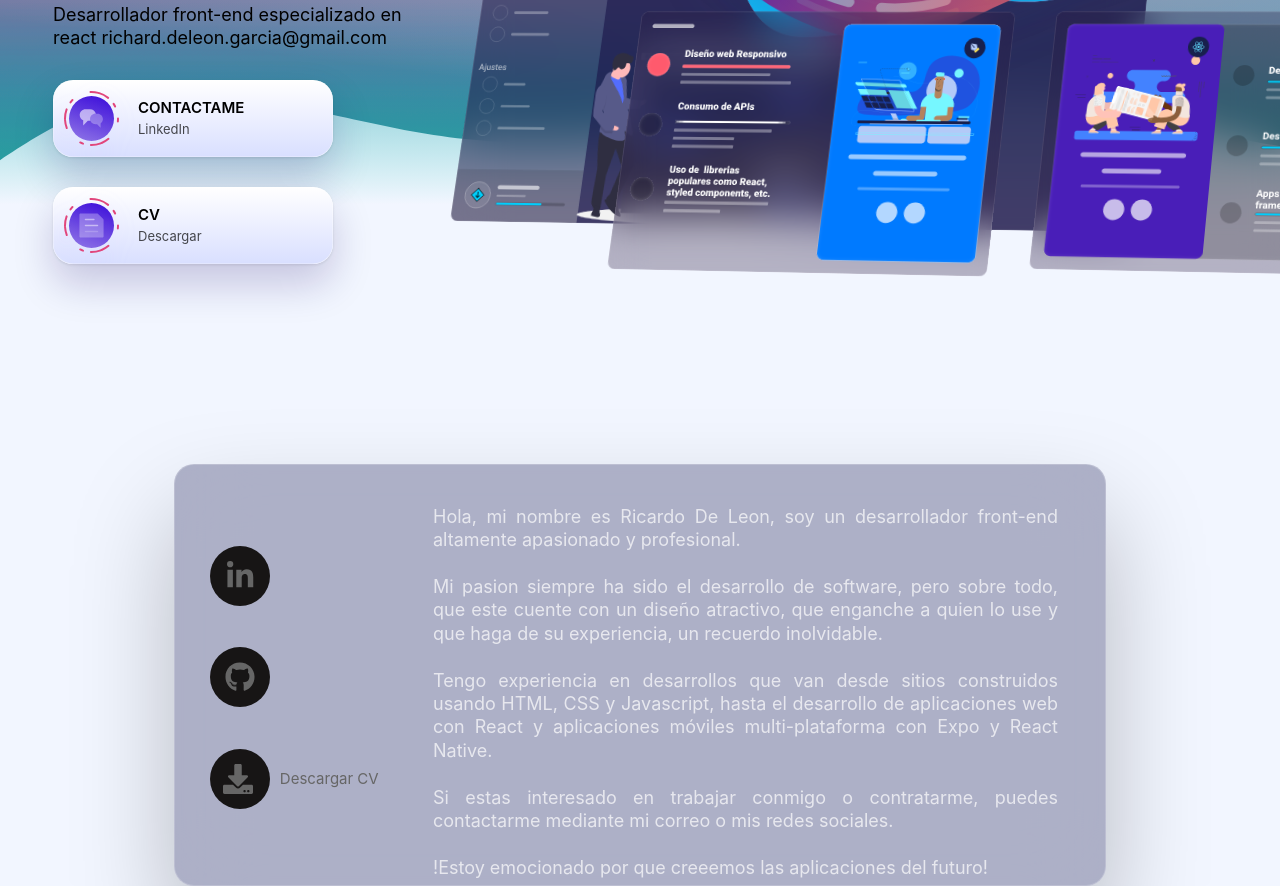
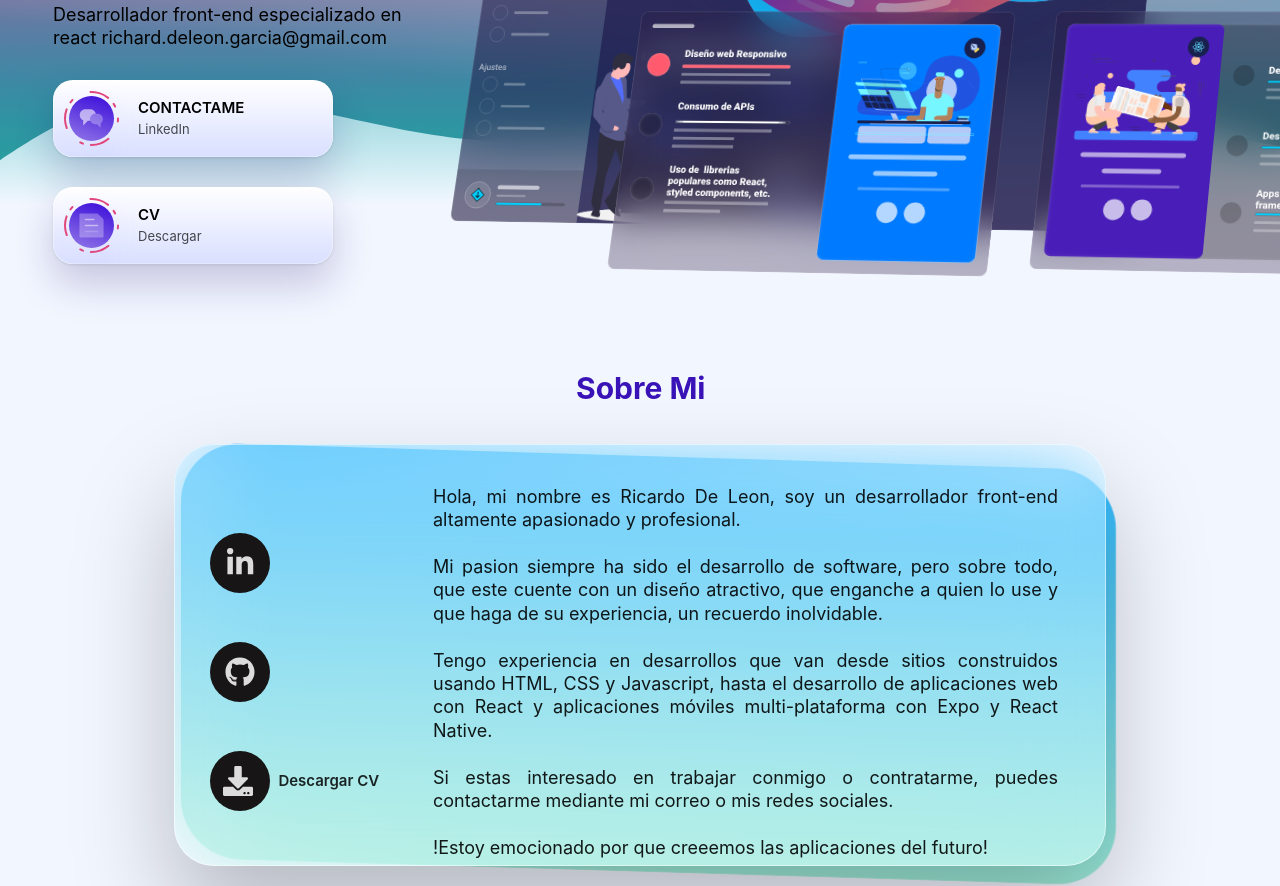
Before and after one commit to richidoes/Portfolio, a Gatsby site: page / in a window 1280 px wide. Shown: the part 467-1353 px from the top of the page. Built offline with nearby package versions, Linux system fonts and the light colour scheme; Gatsby itself is replaced by a stand-in of ours.

Commit message:
terminada seccion about

```diff
--- a/src/components/buttons/SocialButtons.tsx
+++ b/src/components/buttons/SocialButtonsAbout.tsx
@@ -4,23 +4,29 @@ import { FontAwesomeIcon } from "@fortawesome/react-fontawesome";
 import { faLinkedinIn, faGithub } from "@fortawesome/free-brands-svg-icons";
 import { faDownload } from "@fortawesome/free-solid-svg-icons";
 
-import { SmallText } from "../styles/TextStyles";
-
 const SocialButtons: React.FC = () => {
   return (
     <Wrapper>
+      <a href="/">
         <li className="linkedinIcon">
           <FontAwesomeIcon icon={faLinkedinIn} />{" "}
         </li>
+      </a>
+
+      <a href="/">
         <li className="githubIcon">
           <FontAwesomeIcon icon={faGithub} />{" "}
         </li>
+      </a>
+
+      <a href="/">
         <li className="downloadIcon">
           <DownloadWrap>
             <FontAwesomeIcon icon={faDownload} />
             <Text>Descargar CV</Text>
           </DownloadWrap>
         </li>
+      </a>
     </Wrapper>
   );
 };
@@ -33,7 +39,7 @@ const Wrapper = styled.ul`
   justify-content: space-evenly;
   text-align: center;
 
-  li {
+  a {
     position: relative;
     display: block;
     color: #666;
@@ -48,12 +54,11 @@ const Wrapper = styled.ul`
     transition: 0.5s;
   }
 
-  li:before {
+  a :before {
     position: absolute;
     content: "";
     top: 0;
     left: 0;
-    /* background: #d35400; */
     height: 100%;
     width: 100%;
     border-radius: 50%;
@@ -62,50 +67,69 @@ const Wrapper = styled.ul`
     transition: 0.5s;
   }
 
-  li:nth-child(1):before {
+  a :nth-child(1):before {
     background: #0e76a8;
   }
-  li:nth-child(2):before {
+  a :nth-child(2):before {
     background: #8e2de2;
   }
-  li:nth-child(3):before {
+  a :nth-child(3):before {
     background: #25d366;
   }
 
-  li:hover:before {
+  a :hover:before {
     filter: blur(3px);
     transform: scale(1.2);
     /* box-shadow: 0 0 15px #d35400; */
   }
 
-  li:nth-child(1):hover:before {
+  a :nth-child(1):hover:before {
     box-shadow: 0 0 15px #0e76a8;
   }
-  li:nth-child(2):hover:before {
+  a :nth-child(2):hover:before {
     box-shadow: 0 0 15px #8e2de2;
   }
-  li:nth-child(3):hover:before {
+  a :nth-child(3):hover:before {
     box-shadow: 0 0 15px #25d366;
   }
 
-  li:nth-child(1):hover {
+  a :nth-child(1):hover {
     color: #0e76a8;
     box-shadow: 0 0 15px #0e76a8;
     text-shadow: 0 0 15px #0e76a8;
   }
-  li:nth-child(2):hover {
+  a :nth-child(2):hover {
     color: #8e2de2;
     box-shadow: 0 0 15px #8e2de2;
     text-shadow: 0 0 15px #8e2de2;
   }
-  li:nth-child(3):hover {
+  a :nth-child(3):hover {
     color: #25d366;
     box-shadow: 0 0 15px #25d366;
     text-shadow: 0 0 15px #25d366;
   }
 
   a {
-    color: #666;
+    color: rgba(255, 255, 255, 0.8);
+  }
+
+  @media (prefers-color-scheme: light) {
+    a {
+      color: rgb(255 255 255 / 85%);
+      background: #171515;
+    }
+  }
+  @media (max-width: 900px) {
+    flex-direction: row;
+    justify-content: start;
+  }
+  @media (max-width: 450px) {
+    a {
+      font-size: 15px;
+      height: 30px;
+      width: 30px;
+      line-height: 30px;
+    }
   }
 `;
 
@@ -114,8 +138,19 @@ const DownloadWrap = styled.div`
   display: flex;
   align-items: center;
   justify-content: space-around;
+
+  @media (max-width: 450px) {
+    width: 105px;
+  }
 `;
 
 const Text = styled.div`
   font-size: 15px;
+
+  @media (prefers-color-scheme: light) {
+    color: rgb(0 0 0 / 85%);
+  }
+  @media (max-width: 450px) {
+    font-size: 10px;
+  }
 `;
--- a/src/components/sections/AboutSection.tsx
+++ b/src/components/sections/AboutSection.tsx
@@ -1,14 +1,16 @@
 import React from "react";
 import styled from "styled-components";
 
-import SocialButtons from "../buttons/SocialButtons";
+import SocialButtonsAbout from "../buttons/SocialButtonsAbout";
 import { H3, MediumText } from "../styles/TextStyles";
 
 const AboutSection: React.FC = () => {
   return (
     <Wrapper>
+      <Title>Sobre Mi</Title>
+      <Backbox />
+      <AboutWrapper>
         <ContentWrapper>
-        {/* <Title>Sobre Mi</Title> */}
           <TextWrapper>
             <Text>
               Hola, mi nombre es Ricardo De Leon, soy un desarrollador front-end
@@ -16,8 +18,9 @@ const AboutSection: React.FC = () => {
               <br />
               <br />
               Mi pasion siempre ha sido el desarrollo de software, pero sobre
-            todo, que este cuente con un diseño atractivo, que enganche a quien
-            lo use y que haga de su experiencia, un recuerdo inolvidable.
+              todo, que este cuente con un diseño atractivo, que enganche a
+              quien lo use y que haga de su experiencia, un recuerdo
+              inolvidable.
               <br />
               <br />
               Tengo experiencia en desarrollos que van desde sitios construidos
@@ -33,11 +36,9 @@ const AboutSection: React.FC = () => {
               !Estoy emocionado por que creeemos las aplicaciones del futuro!
             </Text>
           </TextWrapper>
-        {/* <SocialWrapper> */}
-        <SocialButtons />
-        {/* </SocialWrapper> */}
+          <SocialButtonsAbout />
         </ContentWrapper>
-      <img src=""></img>
+      </AboutWrapper>
     </Wrapper>
   );
 };
@@ -45,32 +46,110 @@ const AboutSection: React.FC = () => {
 export default AboutSection;
 
 const Wrapper = styled.div`
+  position: relative;
+`;
+
+const Backbox = styled.div`
+  position: absolute;
+  width: 935px;
+  height: 420px;
+  top: 80px;
+  left: calc(50% - 932px / 2);
+  background: linear-gradient(180deg, #2fb8ff 0%, #9eecd9 100%);
+  backdrop-filter: blur(40px);
+
+  mix-blend-mode: normal;
+  border-radius: 60px 60px 60px 60px;
+  transform: matrix(1, 0.03, 0, 0.99, 7, 10);
+  z-index: -1;
+
+  @media (prefers-color-scheme: dark) {
+    background: linear-gradient(200.44deg, #4316db 13.57%, #9076e7 98.38%);
+  }
+
+  @media (max-width: 900px) {
+    width: 770px;
+    height: 520px;
+    left: 5%;
+    transform: matrix(1, 0.02, 0, 0.99, 25, 12);
+  }
+
+  @media (max-width: 768px) {
+    width: 500px;
+    height: 620px;
+  }
+
+  @media (max-width: 450px) {
+    width: 328px;
+    height: 420px;
+    top: 50px;
+    transform: matrix(1, 0.04, 0, 0.99, 11, 10);
+  }
+`;
+
+const AboutWrapper = styled.div`
   position: absolute;
   width: 932px;
   height: 422px; //400
+  top: 80px;
   left: calc(50% - 932px / 2);
   padding: 20px;
 
-  background: rgba(15, 14, 71, 0.3);
-  border: 0.5px solid rgba(255, 255, 255, 0.2);
-  box-sizing: border-box;
+  background: rgba(15, 14, 71, 0.25);
+  box-shadow: 0 8px 32px 0 rgba(31, 38, 135, 0.37);
+  backdrop-filter: blur(40px);
+  border: 1px solid rgba(255, 255, 255, 0.18);
+
+  /* Note: backdrop-filter has minimal browser support */
+
+  border-radius: 40px;
+
+  @media (prefers-color-scheme: light) {
+    background: rgba(255, 255, 255, 0.3);
+    border: 0.5px solid rgba(255, 255, 255, 0.5);
     box-shadow: 0px 50px 100px rgba(0, 0, 0, 0.25);
     backdrop-filter: blur(40px);
-  /* Note: backdrop-filter has minimal browser support */
+  }
 
-  border-radius: 20px;
+  @media (max-width: 900px) {
+    width: 770px;
+    height: 520px;
+    left: 5%;
+    margin: 0 10px;
+  }
+
+  @media (max-width: 768px) {
+    width: 500px;
+    height: 620px;
+  }
+
+  @media (max-width: 450px) {
+    width: 320px;
+    height: 420px;
+    top: 50px;
+    padding: 10px;
+  }
 `;
 
 const ContentWrapper = styled.div`
   display: grid;
   grid-template-columns: 230px auto;
   margin: 20px 0px;
+
+  @media (max-width: 900px) {
+    grid-template-columns: auto;
+    gap: 30px;
+  }
+
+  @media (max-width: 768px) {
+    gap: 20px;
+  }
 `;
 
 const Title = styled(H3)`
   position: absolute;
-  width: 200px;
-  height: 80px;
+  width: 140px;
+  height: 40px;
   left: 45%;
   top: 5px;
 
@@ -79,13 +158,31 @@ const Title = styled(H3)`
   line-height: 130%;
 
   color: rgba(255, 255, 255, 0.7);
+
+  @media (prefers-color-scheme: light) {
+    color: #3913b8;
+  }
+  @media (max-width: 768px) {
+    left: 33%;
+  }
 `;
 
 const TextWrapper = styled.div`
   width: 625px;
-  height: 345px;
+
   margin: 0px 8px;
   order: 1;
+
+  @media (max-width: 900px) {
+    width: 712px;
+    order: 0;
+  }
+  @media (max-width: 768px) {
+    width: 438px;
+  }
+  @media (max-width: 450px) {
+    width: 280px;
+  }
 `;
 
 const Text = styled(MediumText)`
@@ -93,13 +190,11 @@ const Text = styled(MediumText)`
     Ubuntu, Cantarell, "Open Sans", "Helvetica Neue", sans-serif;
   color: rgba(255, 255, 255, 0.7);
   text-align: justify;
+
+  @media (prefers-color-scheme: light) {
+    color: rgb(0 0 0 / 90%);
+  }
+  @media (max-width: 450px) {
+    font-size: 12px;
+  }
 `;
-
-const SocialWrapper = styled.div`
-  overflow: hidden;
-  display: flex;
-  align-items: center;
-  justify-content: flex-start;
-  width: 200px;
-  height: 345px;
-`;
--- a/src/components/sections/AuthorSection.tsx
+++ b/src/components/sections/AuthorSection.tsx
@@ -44,7 +44,7 @@ const Wrapper = styled.div`
 const ContentWrapper = styled.div`
   max-width: 1234px;
   margin: 0 auto;
-  padding: 200px 30px;
+  padding: 200px 30px 100px 30px;
   display: grid;
   grid-template-columns: 360px auto;
 
```
Lines whose indentation alone changed are shown as unchanged.
